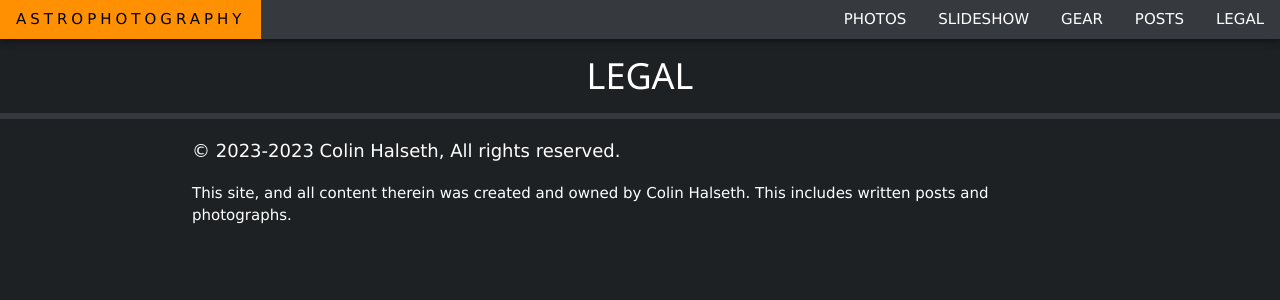
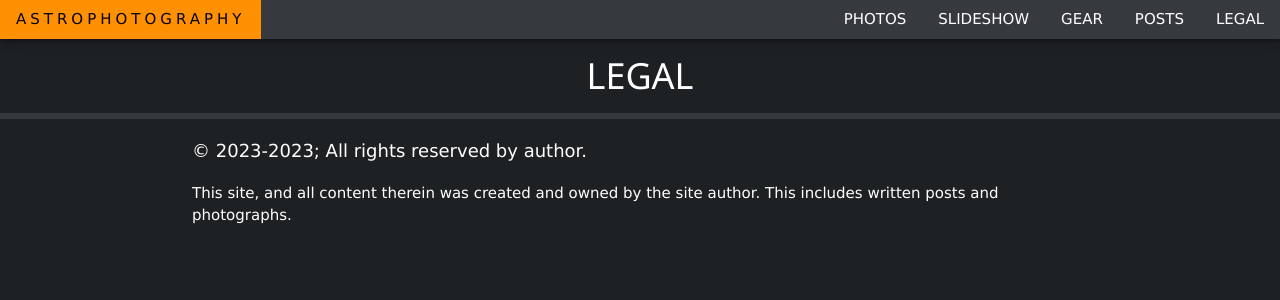
Before and after one commit to qkmaxware/astrophotography, a Jekyll site: the page built from legal.html, in a window 1280 px wide and 900 px high. Shown: the top 300 px of the window. Built offline with Jekyll 4.4.1, drawn with Linux system fonts in a browser that asks for light colours; some of the changed text lies outside the part shown.

Commit message:
Getting ready for publishing

```diff
--- a/_config.yml
+++ b/_config.yml
@@ -19,7 +19,7 @@
 # in the templates via {{ site.myvariable }}.
 
 title: Astrophotography
-author: Colin Halseth
+author: https://github.com/qkmaxware
 description: >- # this means to ignore newlines until "baseurl:"
   A site dedicated to hosting, organizing, and cataloguing all the photos I've taken of astronomical objects.
 baseurl: "/astrophotography" # the subpath of your site, e.g. /blog
--- a/_includes/footer.html
+++ b/_includes/footer.html
@@ -1,5 +1,5 @@
 <footer class="w3-bar w3-card w3-margin-top">
     <div class="w3-right">
-        <a href="{{ site.baseurl }}/legal" class="w3-bar-item w3-button flat">&copy; 2023-{{ 'now' | date: "%Y" }} {{ site.author }}, All rights reserved.</a>
+        <a href="{{ site.baseurl }}/legal" class="w3-bar-item w3-button flat">&copy; 2023-{{ 'now' | date: "%Y" }}; All rights reserved by author.</a>
     </div>
 </footer>
--- a/index.html
+++ b/index.html
@@ -4,7 +4,7 @@ layout: default
 
 <div class="w3-margin-top" style="padding-top: 32px; width: 640px; max-width: 100%; margin-left: auto; margin-right: auto;">
     <div class="w3-round-xlarge w3-padding panel">
-        <h1 class="w3-center">Colin's {{ site.title }}</h1>
+        <h1 class="w3-center">{{ site.title }}</h1>
         <p>{{ site.description }}</p>
         <div class="w3-margin-bottom">
             <h3 class="w3-center">Recent Photos</h3>
--- a/legal.html
+++ b/legal.html
@@ -9,8 +9,8 @@ permalink: /legal/
 </div>
 
 <article>
-    <p class="w3-large">&copy; 2023-{{ 'now' | date: "%Y" }} {{ site.author }}, All rights reserved.</p>
+    <p class="w3-large">&copy; 2023-{{ 'now' | date: "%Y" }}; All rights reserved by author.</p>
     <p>
-        This site, and all content therein was created and owned by {{ site.author }}. This includes written posts and photographs.
+        This site, and all content therein was created and owned by the site author. This includes written posts and photographs.
     </p>
 </article>
--- a/slideshow.html
+++ b/slideshow.html
@@ -79,7 +79,7 @@ permalink: /slideshow/
             <span id="title">Image Title</span><br>
             <span id="date" class="date">Image Date</span>
         </div>
-        <span class="attribution">&copy; 2023-{{ 'now' | date: "%Y" }} {{ site.author }}, All rights reserved.</span>
+        <span class="attribution">&copy; 2023-{{ 'now' | date: "%Y" }}; All rights reserved by author.</span>
     </div>
     <script>
         var default_images = [
```
